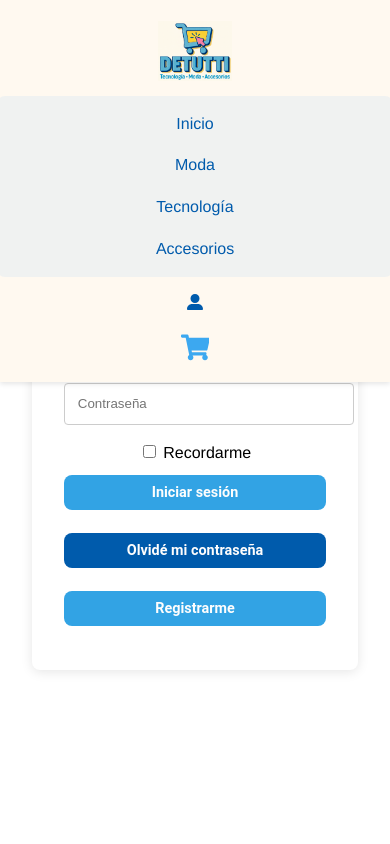
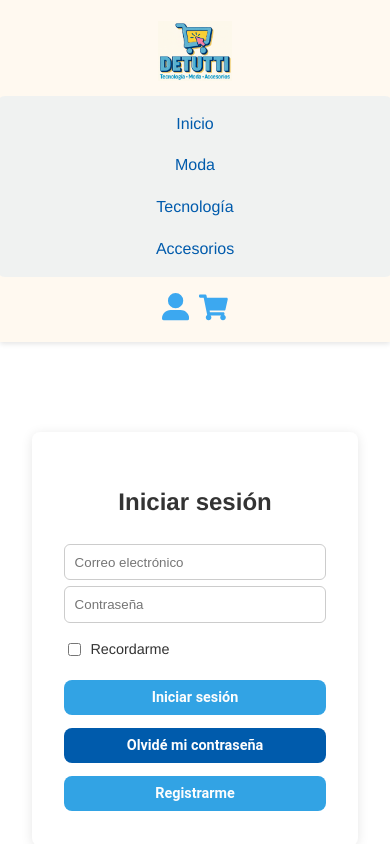
Before and after one commit to Hannyta/detutti, a React (Vite) app: page /login in a window 390 px wide. Shown: the top 844 px of the page. Built offline with nearby package versions, Linux system fonts and the light colour scheme.

Commit message:
Actualización responsive

```diff
--- a/src/App.css
+++ b/src/App.css
@@ -75,9 +75,30 @@ header h1 {
 }
 
 .header-icon {
+  display: flex;
+  align-items: center;
+  gap: 0.6rem;
+  margin-left: 0;
+}
+
+.header-carrito {
   position: relative;
   display: flex;
   align-items: center;
+  margin: 0;
+}
+
+.icono-user,
+.icono-carrito {
+  font-size: 1.7rem;
+  color: #3ca8f0;
+  cursor: pointer;
+  transition: color 0.3s ease;
+}
+
+.icono-user:hover,
+.icono-carrito:hover {
+  color: #005BAC;
 }
 
 .carrito-link {
@@ -88,6 +109,13 @@ header h1 {
 .icono-carrito {
   font-size: 1.8rem;
   color: #3ca8f0;
+}
+
+.login-link {
+  display: flex;
+  align-items: center;
+  justify-content: center;
+  text-decoration: none;
 }
 
 .contador-carrito {
@@ -415,10 +443,11 @@ html, body {
 .login-form input[type="email"],
 .login-form input[type="password"] {
   width: 100%;
-  padding: 0.8rem;
-  margin-bottom: 1rem;
-  border-radius: 4px;
+  padding: 0.6rem;
+  margin-bottom: 0.4rem;
+  border-radius: 6px;
   border: 1px solid #ccc;
+  box-sizing: border-box;
   transition: border-color 0.3s ease;
 }
 
@@ -430,17 +459,20 @@ html, body {
 .recordarme {
   display: flex;
   align-items: center;
-  gap: 0.5rem;
-  margin-bottom: 1.5rem;
-  justify-content: start;
-  color: #555;
-  font-size: 0.9rem;
+  justify-content: flex-start;
+  gap: 0.4rem;
+  width: 100%;
+  margin: 0.6rem 0;
 }
 
-/* Botones */
+.recordarme label {
+  font-size: 0.9rem;
+  color: #333;
+}
+
 .login-form button {
   width: 100%;
-  margin-bottom: 0.8rem;
+  margin-bottom: 0.2rem;
 }
 
 /* Responsive */
@@ -473,6 +505,10 @@ html, body {
 }
 
 @media (max-width: 600px) {
+
+  main {
+    padding-top: 220px;
+  }
 
   .aside-carrito {
     position: relative;
--- a/src/components/Header.jsx
+++ b/src/components/Header.jsx
@@ -17,14 +17,14 @@ const Header = ({contadorCarrito, onCarritoClick}) => {
           <Navbar/>
 
           <div className="header-icon">
-            <Link to="/login" className="login-link">
+            <Link to="/login" className="login-link" title="Iniciar sesión">
             <FaUserLarge
             className="icono-user"/>
             </Link>
-          </div>
-          <div className="header-icon" onClick={onCarritoClick}>
-              <FaShoppingCart className="icono-carrito"/>
+            <div className="header-carrito" onClick={onCarritoClick}>
+              <FaShoppingCart className="icono-carrito" title="Ver carrito"/>
               {contadorCarrito > 0 && (<span className="contador-carrito">{contadorCarrito}</span>)}
+            </div>
           </div>
         </div>
     </header>
--- a/src/components/Login.jsx
+++ b/src/components/Login.jsx
@@ -38,12 +38,12 @@ const Login = ({ setUsuarioLogueado }) => {
           onChange={(e) => setPassword(e.target.value)}
           required
         />
-        <div>
+        <div className="recordarme">
           <input
             type="checkbox"
             id="recordame"
             checked={recordarme}
-            onChange={(e) => setRecordarme(e.target.che)}
+            onChange={(e) => setRecordarme(e.target.checked)}
           />
           <label htmlFor="recordarme"> Recordarme </label>
         </div>
```
